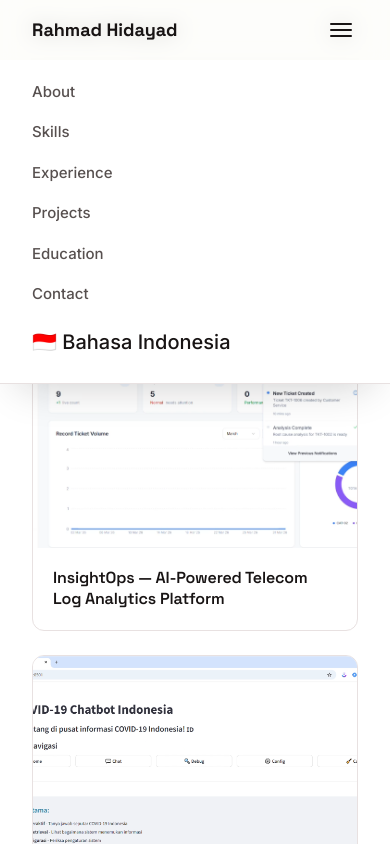
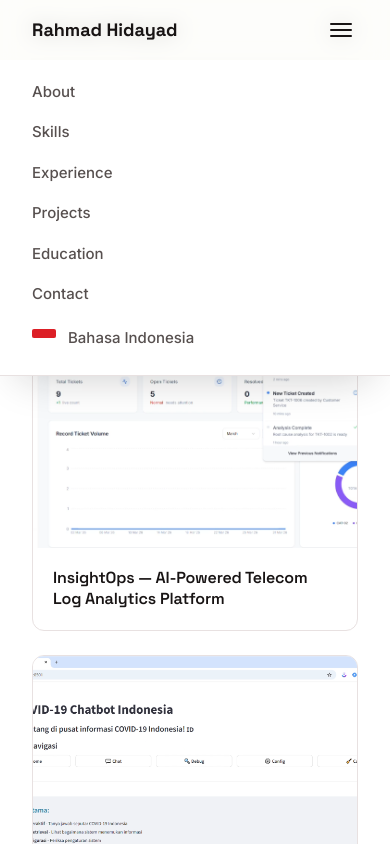
Before and after one commit to rahmadyd/portofolio_web_fe, a React (Vite) app: page /projects in a window 390 px wide. Both pictures are taken after a click on the button 341 px from the left and 30 px from the top of the page. Shown: the top 844 px of the page. Built offline with nearby package versions, Linux system fonts and the light colour scheme.

Commit message:
change the flags ver 3

```diff
--- a/src/components/Navbar.jsx
+++ b/src/components/Navbar.jsx
@@ -107,9 +107,29 @@ const Navbar = () => {
             toggleLanguage();
             setIsOpen(false);
           }}
-          className="text-[20px] font-medium text-left py-1"
+          className="flex items-center gap-3 text-[15px] font-medium text-ink-soft py-1"
         >
-          {language === 'en' ? '🇮🇩 Bahasa Indonesia' : '🇬🇧 English'}
+          {language === 'en' ? (
+            <>
+              <svg width="24" height="18" viewBox="0 0 24 18" fill="none" xmlns="http://www.w3.org/2000/svg">
+                <rect width="24" height="18" rx="2" fill="#F0F0F0"/>
+                <rect width="24" height="9" rx="2" fill="#DC1F26"/>
+                <rect y="9" width="24" height="9" fill="white"/>
+              </svg>
+              <span>Bahasa Indonesia</span>
+            </>
+          ) : (
+            <>
+              <svg width="24" height="18" viewBox="0 0 24 18" fill="none" xmlns="http://www.w3.org/2000/svg">
+                <rect width="24" height="18" rx="2" fill="#012169"/>
+                <path d="M0 0L24 18M24 0L0 18" stroke="white" strokeWidth="3"/>
+                <path d="M0 0L24 18M24 0L0 18" stroke="#C8102E" strokeWidth="2"/>
+                <path d="M12 0V18M0 9H24" stroke="white" strokeWidth="5"/>
+                <path d="M12 0V18M0 9H24" stroke="#C8102E" strokeWidth="3"/>
+              </svg>
+              <span>English</span>
+            </>
+          )}
         </button>
       </div>
     </header>
```
